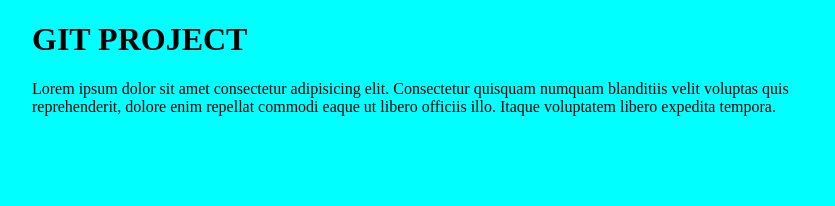
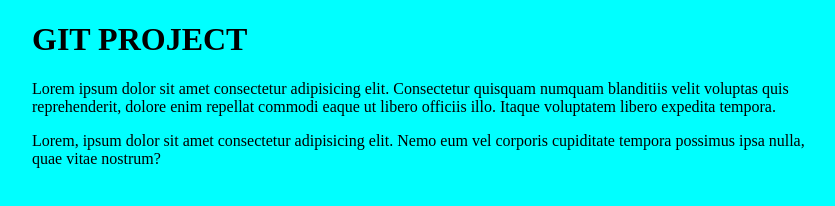
Before and after one commit to AbdellEnnaciri/learngitproject, a plain HTML site: page index.html in a window 1280 px wide. Shown: the whole page, without its empty margins (208-1043 px from the left). Drawn offline with Linux system fonts and the light colour scheme.

Commit message:
second commit

```diff
--- a/index.html
+++ b/index.html
@@ -15,5 +15,7 @@
          dolore enim repellat commodi eaque ut libero officiis illo.
          Itaque voluptatem libero expedita tempora.
         </P>
+    <p>Lorem, ipsum dolor sit amet consectetur adipisicing elit.
+         Nemo eum vel corporis cupiditate tempora possimus ipsa nulla, quae vitae nostrum?</p>
 </body>
 </html>
```
